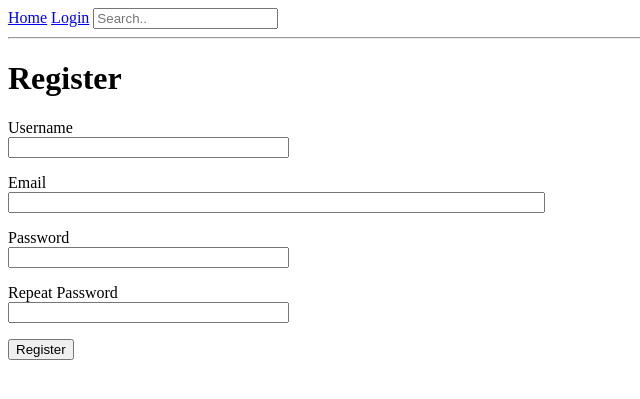
After one commit to Dreyasaurus/CSI_5302_Flask_Project, a Flask app: page /register in a window 1280 px wide. The commit adds this page. Shown: the top 399 px of the page, without its empty margins (0-640 px from the left). Run offline with Flask 2, Linux system fonts and the light colour scheme.

Commit message:
register view

```diff
--- a/app/__init__.py
+++ b/app/__init__.py
@@ -1,7 +1,9 @@
 from flask import Flask
+from flask_login import LoginManager
 #from config import Config
 
 app = Flask(__name__)
 app.config['SECRET_KEY'] = 'you-will-never-guess'
 
+
 from app import routes
--- a/app/forms.py
+++ b/app/forms.py
@@ -1,9 +1,28 @@
 from flask_wtf import FlaskForm
 from wtforms import StringField, PasswordField, BooleanField, SubmitField
-from wtforms.validators import DataRequired
+from wtforms.validators import ValidationError, DataRequired, Email, EqualTo
+from app.models import User
 
 class LoginForm(FlaskForm):
     username = StringField('Username', validators=[DataRequired()])
     password = PasswordField('Password', validators=[DataRequired()])
     remember_me = BooleanField('Remember Me')
     submit = SubmitField('Sign In')
+
+class RegistrationForm(FlaskForm):
+    username = StringField('Username', validators=[DataRequired()])
+    email = StringField('Email', validators=[DataRequired(), Email()])
+    password = PasswordField('Password', validators=[DataRequired()])
+    password2 = PasswordField(
+        'Repeat Password', validators=[DataRequired(), EqualTo('password')])
+    submit = SubmitField('Register')
+
+    def validate_username(self, username):
+        user = User.query.filter_by(username=username.data).first()
+        if user is not None:
+            raise ValidationError('Please use a different username.')
+
+    def validate_email(self, email):
+        user = User.query.filter_by(email=email.data).first()
+        if user is not None:
+            raise ValidationError('Please use a different email address.')
--- a/app/routes.py
+++ b/app/routes.py
@@ -1,6 +1,7 @@
 from app import app
-from flask import render_template
+from flask import render_template, redirect, url_for, request
 from app.forms import LoginForm
+from app.forms import RegistrationForm
 
 @app.route('/')
 @app.route('/index')
@@ -18,7 +19,22 @@ def index():
     ]
     return render_template('index.html', title='Home', user=user,posts=posts)
 
-@app.route('/login')
+@app.route('/login',methods=['GET', 'POST'])
 def login():
+    if request.method == 'POST':
+        print("test")
+        return redirect(url_for('index'))
     form = LoginForm()
     return render_template('login.html', title='Sign In', form=form)
+
+@app.route('/register', methods=['GET', 'POST'])
+def register():
+   form = RegistrationForm()
+   if form.validate_on_submit():
+        user = User(username=form.username.data, email=form.email.data)
+        user.set_password(form.password.data)
+        db.session.add(user)
+        db.session.commit()
+        flash('Congratulations, you are now a registered user!')
+        return redirect(url_for('login'))
+   return render_template('register.html', title='Register', form=form)
--- a/app/templates/base.html
+++ b/app/templates/base.html
@@ -8,8 +8,12 @@
       {% endif %}
     </head>
     <body>
-        <div>Microblog: <a href="/index">Home</a></div>
-		<a href="/login">Login</a>
+		<div class="topnav">
+			<a href="{{ url_for('index') }}">Home</a>
+			<a href="{{ url_for('login') }}">Login</a>
+			<input type="text" placeholder="Search..">
+		</div>
+
         <hr>
         {% block content %}{% endblock %}
     </body>
--- a/app/templates/login.html
+++ b/app/templates/login.html
@@ -15,4 +15,5 @@
         <p>{{ form.remember_me() }} {{ form.remember_me.label }}</p>
         <p>{{ form.submit() }}</p>
     </form>
+	<p>New User? <a href="{{ url_for('register') }}">Click to Register!</a></p>
 {% endblock %}
--- /dev/null
+++ b/app/templates/register.html
@@ -0,0 +1,37 @@
+{% extends "base.html" %}
+
+{% block content %}
+    <h1>Register</h1>
+    <form action="" method="post">
+        {{ form.hidden_tag() }}
+        <p>
+            {{ form.username.label }}<br>
+            {{ form.username(size=32) }}<br>
+            {% for error in form.username.errors %}
+            <span style="color: red;">[{{ error }}]</span>
+            {% endfor %}
+        </p>
+        <p>
+            {{ form.email.label }}<br>
+            {{ form.email(size=64) }}<br>
+            {% for error in form.email.errors %}
+            <span style="color: red;">[{{ error }}]</span>
+            {% endfor %}
+        </p>
+        <p>
+            {{ form.password.label }}<br>
+            {{ form.password(size=32) }}<br>
+            {% for error in form.password.errors %}
+            <span style="color: red;">[{{ error }}]</span>
+            {% endfor %}
+        </p>
+        <p>
+            {{ form.password2.label }}<br>
+            {{ form.password2(size=32) }}<br>
+            {% for error in form.password2.errors %}
+            <span style="color: red;">[{{ error }}]</span>
+            {% endfor %}
+        </p>
+        <p>{{ form.submit() }}</p>
+    </form>
+{% endblock %}
```
Also changed, not shown: app/models.py (added, +15 -0 lines).
